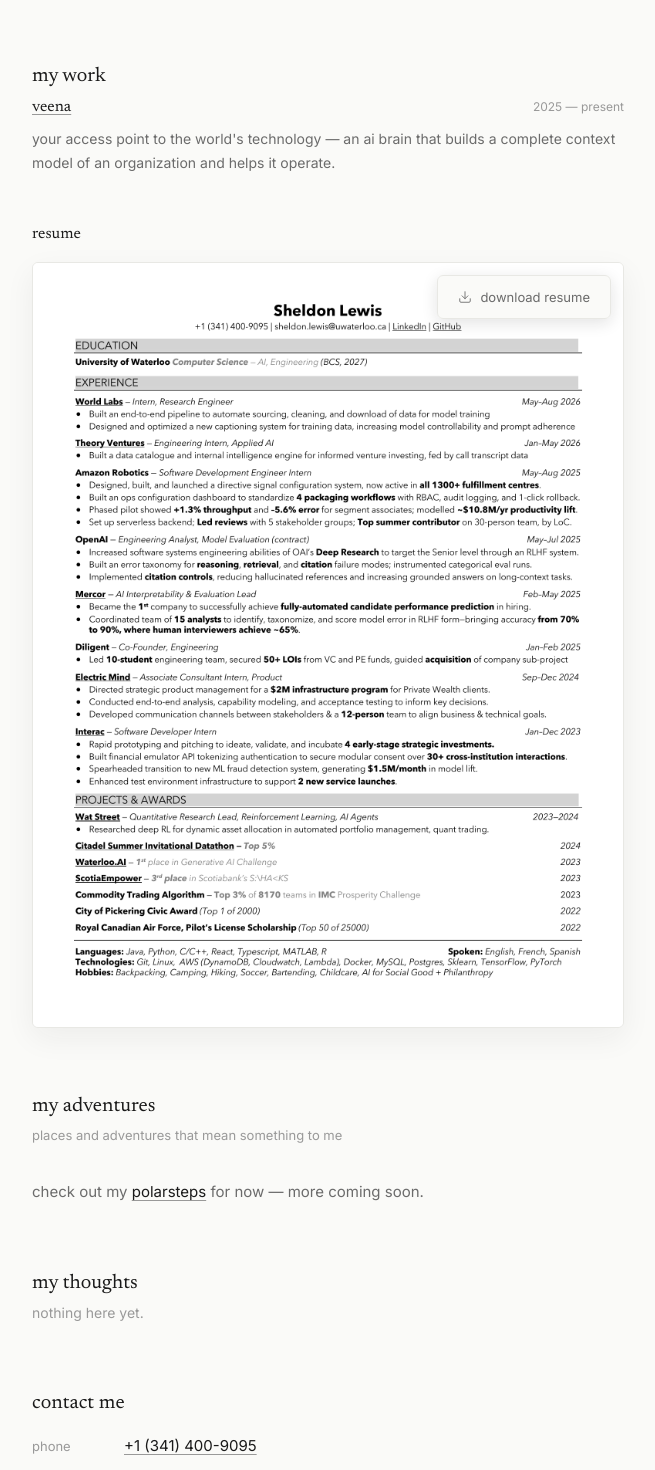
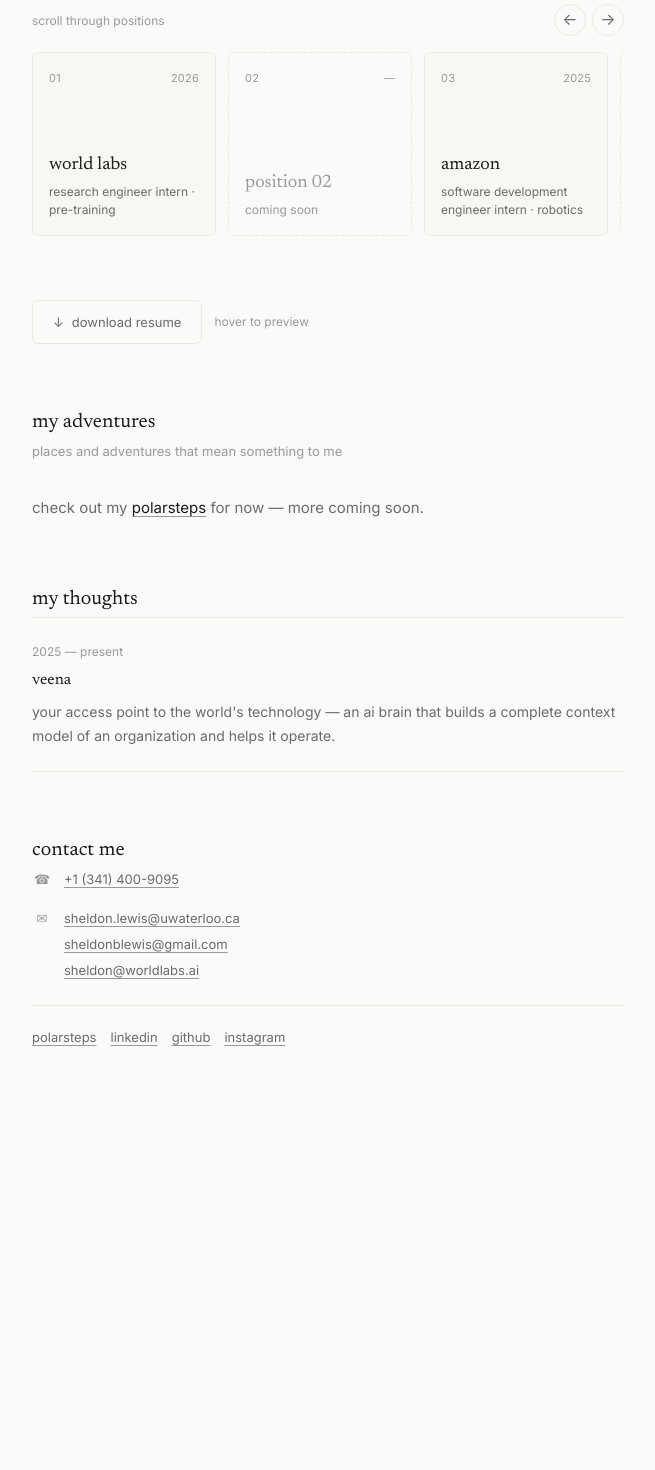
Before and after one commit to sheldonblewis/shelly-site, a Next.js app: page / in a window 1280 px wide. Shown: the part 380-1850 px from the top of the page, without its empty margins (312-967 px from the left). After the commit the page ends 1573 px from the top, so only its background shows below. Built offline with nearby package versions, Linux system fonts and the light colour scheme.

Commit message:
Redesign work and contact sections

```diff
--- a/data/contact.js
+++ b/data/contact.js
@@ -1,47 +1,22 @@
-// each entry is a contact link shown on /contact
-const contact = [
-  {
-    label: 'phone',
+const contact = {
+  phone: {
     href: 'tel:+13414009095',
     text: '+1 (341) 400-9095',
-    external: false,
+  },
+  emails: [
+    {
+      href: 'mailto:sheldon.lewis@uwaterloo.ca',
+      text: 'sheldon.lewis@uwaterloo.ca',
     },
     {
-    label: 'school',
-    href: 'mailto:sheldon.lewis@uwaterloo.ca',
-    text: 'sheldon.lewis@uwaterloo.ca',
-    external: false,
+      href: 'mailto:sheldonblewis@gmail.com',
+      text: 'sheldonblewis@gmail.com',
     },
     {
-    label: 'personal',
-    href: 'mailto:sheldonblewis@gmail.com',
-    text: 'sheldonblewis@gmail.com',
-    external: false,
-  },
-  {
-    label: 'work',
       href: 'mailto:sheldon@worldlabs.ai',
       text: 'sheldon@worldlabs.ai',
-    external: false,
     },
-  {
-    label: 'linkedin',
-    href: 'https://linkedin.com/in/sheldonblewis',
-    text: 'Sheldon Lewis',
-    external: true,
-  },
-  {
-    label: 'github',
-    href: 'https://github.com/sheldonblewis',
-    text: 'sheldonblewis',
-    external: true,
-  },
-  {
-    label: 'instagram',
-    href: 'https://instagram.com/_sheldonlewis',
-    text: '_sheldonlewis',
-    external: true,
-  },
-]
+  ],
+}
 
 export default contact
--- a/data/work.js
+++ b/data/work.js
@@ -1,10 +1,39 @@
-// each entry is a project/role shown on /work
+// each entry is a position shown in the homepage work carousel
 const work = [
   {
-    title: 'veena',
-    href: '/veena',
-    date: '2025 — present',
-    description: "your access point to the world's technology — an AI brain that builds a complete context model of an organization and helps it operate.",
+    id: 'world-labs',
+    title: 'world labs',
+    role: 'research engineer intern · pre-training',
+    date: '2026',
+    href: 'https://www.worldlabs.ai',
+    external: true,
+  },
+  {
+    id: 'placeholder-veena',
+    title: 'position 02',
+    role: 'coming soon',
+    date: '—',
+    placeholder: true,
+  },
+  {
+    id: 'amazon',
+    title: 'amazon',
+    role: 'software development engineer intern · robotics',
+    date: '2025',
+  },
+  {
+    id: 'placeholder-1',
+    title: 'position 04',
+    role: 'coming soon',
+    date: '—',
+    placeholder: true,
+  },
+  {
+    id: 'placeholder-2',
+    title: 'position 05',
+    role: 'coming soon',
+    date: '—',
+    placeholder: true,
   },
 ]
 
--- a/pages/index.js
+++ b/pages/index.js
@@ -1,5 +1,5 @@
 import Link from 'next/link'
-import { useState, useEffect } from 'react'
+import { useState, useEffect, useRef } from 'react'
 import PageMeta from '@/components/PageMeta'
 import Section from '@/components/Section'
 import work from '@/data/work'
@@ -14,6 +14,7 @@
 
 export default function Home({ thoughts }) {
   const [location, setLocation] = useState(null)
+  const workCarouselRef = useRef(null)
 
   useEffect(() => {
     fetch('/api/location')
@@ -23,6 +24,19 @@
       })
       .catch(() => {})
   }, [])
+
+  const scrollWork = (direction) => {
+    const carousel = workCarouselRef.current
+    if (!carousel) return
+    const firstCard = carousel.firstElementChild
+    const gap = parseFloat(window.getComputedStyle(carousel).columnGap) || 0
+    const cardWidth = firstCard ? firstCard.getBoundingClientRect().width : carousel.clientWidth
+    const reduceMotion = window.matchMedia('(prefers-reduced-motion: reduce)').matches
+    carousel.scrollBy({
+      left: direction * (cardWidth + gap),
+      behavior: reduceMotion ? 'auto' : 'smooth',
+    })
+  }
 
   return (
     <>
@@ -55,44 +69,60 @@
         </div>
       </div>
 
-      <nav className="section home-social-links" aria-label="social links">
-        <a href="https://polarsteps.com/sheldonlewis" target="_blank" rel="noopener noreferrer">polarsteps</a>
-        <a href="https://linkedin.com/in/sheldonblewis" target="_blank" rel="noopener noreferrer">linkedin</a>
-        <a href="https://instagram.com/_sheldonlewis" target="_blank" rel="noopener noreferrer">instagram</a>
-      </nav>
-
       <Section id="work" title="my work">
-        <div className="work-list">
-          {work.map((item) => (
-            <div key={item.title} className="work-item">
-              <div className="work-item-header">
-                <span className="work-item-title">
-                  {item.href ? <Link href={item.href}>{item.title}</Link> : item.title}
-                </span>
-                <span className="work-item-date">{item.date}</span>
+        <div className="work-carousel">
+          <div className="work-carousel-header">
+            <p className="work-carousel-hint">scroll through positions</p>
+            <div className="work-carousel-controls" role="group" aria-label="work carousel controls">
+              <button type="button" onClick={() => scrollWork(-1)} aria-label="previous work positions">←</button>
+              <button type="button" onClick={() => scrollWork(1)} aria-label="next work positions">→</button>
             </div>
-              <p className="work-item-description">{item.description}</p>
-            </div>
-          ))}
           </div>
 
-        <h3 className="section-subheader">resume</h3>
-        <figure className="resume-preview">
-          <img
-            src="/resume-preview.png"
-            alt="Sheldon Lewis technical resume"
-            width="1530"
-            height="1980"
-          />
-          <a href="/resume.pdf" download className="download-btn resume-download">
-            <svg width="14" height="14" viewBox="0 0 24 24" fill="none" stroke="currentColor" strokeWidth="1.5" strokeLinecap="round" strokeLinejoin="round" aria-hidden="true">
-              <path d="M21 15v4a2 2 0 0 1-2 2H5a2 2 0 0 1-2-2v-4" />
-              <polyline points="7 10 12 15 17 10" />
-              <line x1="12" y1="15" x2="12" y2="3" />
-            </svg>
+          <ul className="work-carousel-track" ref={workCarouselRef} tabIndex={0} aria-label="work positions">
+            {work.map((item, index) => {
+              const card = (
+                <>
+                  <span className="work-card-meta">
+                    <span className="work-card-index">{String(index + 1).padStart(2, '0')}</span>
+                    <span className="work-card-date">{item.date}</span>
+                  </span>
+                  <span className="work-card-content">
+                    <span className="work-card-title">{item.title}</span>
+                    <span className="work-card-role">{item.role}</span>
+                  </span>
+                </>
+              )
+
+              return (
+                <li key={item.id} className={`work-card-shell${item.placeholder ? ' placeholder' : ''}`}>
+                  {item.href ? (
+                    <Link
+                      href={item.href}
+                      className="work-card"
+                      {...(item.external ? { target: '_blank', rel: 'noopener noreferrer' } : {})}
+                    >
+                      {card}
+                    </Link>
+                  ) : (
+                    <div className="work-card">{card}</div>
+                  )}
+                </li>
+              )
+            })}
+          </ul>
+        </div>
+
+        <div className="resume-peek">
+          <div className="resume-hover-preview" aria-hidden="true">
+            <img src="/resume-preview.png" alt="" width="1530" height="1980" loading="lazy" />
+          </div>
+          <a href="/resume.pdf" download className="download-btn resume-link">
+            <span aria-hidden="true">↓</span>
             download resume
           </a>
-        </figure>
+          <span className="resume-hover-hint">hover to preview</span>
+        </div>
       </Section>
 
       <Section id="adventures" title="my adventures" subtitle="places and adventures that mean something to me">
@@ -121,8 +151,7 @@
 
       <Section id="thoughts" title="my thoughts">
         <div className="thoughts-list">
-          {thoughts.length > 0 ? (
-            thoughts.map((thought) => (
+          {thoughts.map((thought) => (
             <Link
               key={thought.slug}
               href={`/thoughts/${thought.slug}`}
@@ -132,27 +161,40 @@
               <div className="thought-title">{thought.title}</div>
               <p className="thought-preview">{thought.preview}</p>
             </Link>
-            ))
-          ) : (
-            <p className="empty-state">nothing here yet.</p>
-          )}
+          ))}
+
+          <Link href="/veena" className="thought-item">
+            <div className="thought-date">2025 — present</div>
+            <div className="thought-title">veena</div>
+            <p className="thought-preview">
+              your access point to the world's technology — an AI brain that builds a complete context model of an organization and helps it operate.
+            </p>
+          </Link>
         </div>
       </Section>
 
       <Section id="contact" title="contact me">
-        <div className="contact-links">
-          {contact.map((item) => (
-            <div key={item.label} className="contact-link">
-              <span className="contact-link-label">{item.label}</span>
-              <a
-                href={item.href}
-                {...(item.external ? { target: '_blank', rel: 'noopener noreferrer' } : {})}
-              >
-                {item.text}
-              </a>
+        <div className="contact-compact">
+          <div className="contact-compact-row">
+            <span className="contact-icon" aria-hidden="true">☎</span>
+            <a href={contact.phone.href}>{contact.phone.text}</a>
           </div>
+          <div className="contact-compact-row">
+            <span className="contact-icon" aria-hidden="true">✉</span>
+            <div className="contact-email-links">
+              {contact.emails.map((email) => (
+                <a key={email.href} href={email.href}>{email.text}</a>
               ))}
             </div>
+          </div>
+        </div>
+
+        <nav className="contact-social-links" aria-label="social links">
+          <a href="https://polarsteps.com/sheldonlewis" target="_blank" rel="noopener noreferrer">polarsteps</a>
+          <a href="https://linkedin.com/in/sheldonblewis" target="_blank" rel="noopener noreferrer">linkedin</a>
+          <a href="https://github.com/sheldonblewis" target="_blank" rel="noopener noreferrer">github</a>
+          <a href="https://instagram.com/_sheldonlewis" target="_blank" rel="noopener noreferrer">instagram</a>
+        </nav>
       </Section>
     </>
   )
--- a/styles/globals.css
+++ b/styles/globals.css
@@ -338,46 +338,137 @@
   line-height: 1.7;
 }
 
-/* work items */
-.work-list {
+/* work carousel */
+.work-carousel-header {
+  display: flex;
+  justify-content: space-between;
+  align-items: center;
+  margin-bottom: 0.75rem;
+}
+
+.work-carousel-hint {
+  font-size: 0.75rem;
+  color: var(--color-text-tertiary);
+}
+
+.work-carousel-controls {
+  display: flex;
+  gap: 6px;
+}
+
+.work-carousel-controls button {
+  width: 32px;
+  height: 32px;
+  border: 1px solid var(--color-border);
+  border-radius: 50%;
+  background: transparent;
+  color: var(--color-text-secondary);
+  cursor: pointer;
+  font: inherit;
+  transition: background-color 0.2s ease, border-color 0.2s ease, color 0.2s ease;
+}
+
+.work-carousel-controls button:hover {
+  background-color: var(--color-hover);
+  border-color: var(--color-text-tertiary);
+  color: var(--color-text);
+}
+
+.work-carousel-controls button:focus-visible {
+  outline: 2px solid var(--color-text);
+  outline-offset: 2px;
+}
+
+.work-carousel-track {
+  display: grid;
+  grid-auto-flow: column;
+  grid-auto-columns: 184px;
+  gap: 12px;
+  overflow-x: auto;
+  overscroll-behavior-inline: contain;
+  scroll-snap-type: x mandatory;
+  scrollbar-width: none;
+  list-style: none;
+  padding: 4px 2px 16px;
+  margin: 0;
+}
+
+.work-carousel-track::-webkit-scrollbar {
+  display: none;
+}
+
+.work-card-shell {
+  aspect-ratio: 1;
+  scroll-snap-align: start;
+}
+
+.work-card {
+  width: 100%;
+  height: 100%;
+  padding: 1rem;
   display: flex;
   flex-direction: column;
-  gap: 2rem;
+  justify-content: space-between;
+  border: 1px solid var(--color-border);
+  border-radius: 6px;
+  background-color: #f7f7f3;
+  color: var(--color-text);
+  text-decoration: none;
+  transition: transform 0.2s ease, border-color 0.2s ease, box-shadow 0.2s ease;
 }
 
-.work-item {
-  padding-bottom: 2rem;
-  border-bottom: 1px solid var(--color-border);
+a.work-card:hover {
+  transform: translateY(-3px);
+  border-color: var(--color-text-tertiary);
+  box-shadow: 0 8px 20px rgba(26, 26, 26, 0.06);
+  text-decoration: none;
 }
 
-.work-item:last-child {
-  border-bottom: none;
-  padding-bottom: 0;
+a.work-card:focus-visible {
+  outline: 2px solid var(--color-text);
+  outline-offset: 2px;
 }
 
-.work-item-header {
-  display: flex;
-  justify-content: space-between;
-  align-items: baseline;
-  margin-bottom: 0.375rem;
+.work-card-shell.placeholder .work-card {
+  border-style: dashed;
+  background-color: transparent;
 }
 
-.work-item-title {
-  font-family: var(--font-serif);
-  font-size: 1rem;
+.work-card-meta {
+  display: flex;
+  align-items: center;
+  justify-content: space-between;
+  gap: 0.75rem;
 }
 
-.work-item-date {
-  font-size: 0.75rem;
+.work-card-index,
+.work-card-date {
+  font-size: 0.688rem;
   color: var(--color-text-tertiary);
-  flex-shrink: 0;
-  margin-left: 1rem;
+  letter-spacing: 0.02em;
 }
 
-.work-item-description {
-  font-size: 0.875rem;
+.work-card-content {
+  display: flex;
+  flex-direction: column;
+  gap: 0.375rem;
+}
+
+.work-card-title {
+  font-family: var(--font-serif);
+  font-size: 1.125rem;
+  line-height: 1.3;
+}
+
+.work-card-role {
+  font-size: 0.75rem;
   color: var(--color-text-secondary);
-  line-height: 1.7;
+  line-height: 1.5;
+}
+
+.work-card-shell.placeholder .work-card-title,
+.work-card-shell.placeholder .work-card-role {
+  color: var(--color-text-tertiary);
 }
 
 /* adventures grid */
@@ -455,34 +546,51 @@
 }
 
 /* contact */
-.contact-links {
+.contact-compact {
   display: flex;
   flex-direction: column;
-  gap: 0.75rem;
+  gap: 1rem;
 }
 
-.contact-link {
+.contact-compact-row {
   display: grid;
-  grid-template-columns: 80px minmax(0, 1fr);
-  align-items: baseline;
+  grid-template-columns: 20px minmax(0, 1fr);
+  align-items: start;
   gap: 0.75rem;
-  font-size: 0.938rem;
-  padding: 0.75rem 0;
-  border-bottom: 1px solid var(--color-border);
+  font-size: 0.813rem;
+  color: var(--color-text-secondary);
 }
 
-.contact-link a {
+.contact-compact-row a {
   min-width: 0;
   overflow-wrap: anywhere;
+  color: var(--color-text-secondary);
 }
 
-.contact-link:last-child {
-  border-bottom: none;
+.contact-icon {
+  color: var(--color-text-tertiary);
+  text-align: center;
+  line-height: 1.75;
 }
 
-.contact-link-label {
-  color: var(--color-text-tertiary);
+.contact-email-links {
+  display: flex;
+  flex-direction: column;
+  gap: 0.25rem;
+}
+
+.contact-social-links {
+  display: flex;
+  flex-wrap: wrap;
+  gap: 0.875rem;
+  margin-top: 1.5rem;
+  padding-top: 1.25rem;
+  border-top: 1px solid var(--color-border);
+}
+
+.contact-social-links a {
   font-size: 0.813rem;
+  color: var(--color-text-secondary);
 }
 
 /* location badge */
@@ -509,8 +617,22 @@
 }
 
 .coffee-link {
+  display: inline-block;
   font-size: 0.813rem;
   color: var(--color-text-secondary);
+  transition: color 0.2s ease, transform 0.2s ease, text-decoration-color 0.2s ease;
+}
+
+.coffee-link:hover,
+.coffee-link:focus-visible {
+  color: var(--color-text);
+  transform: translateY(-2px);
+  text-decoration-color: var(--color-text);
+}
+
+.coffee-link:focus-visible {
+  outline: 1px solid var(--color-text);
+  outline-offset: 3px;
 }
 
 /* home */
@@ -535,29 +657,14 @@
   object-fit: cover;
 }
 
-.home-social-links {
-  display: flex;
-  flex-wrap: wrap;
+/* resume */
+.resume-peek {
+  position: relative;
+  display: inline-flex;
+  align-items: center;
   gap: 0.75rem;
-}
-
-.home-social-links a {
-  font-size: 0.938rem;
-}
-
-/* resume */
-.resume-preview {
-  position: relative;
-  overflow: hidden;
-  border: 1px solid var(--color-border);
-  border-radius: 6px;
-  background: #ffffff;
-  box-shadow: 0 10px 30px rgba(26, 26, 26, 0.06);
-}
-
-.resume-preview img {
-  width: 100%;
-  height: auto;
+  margin-top: 3rem;
+  z-index: 20;
 }
 
 .download-btn {
@@ -570,25 +677,55 @@
   font-size: 0.813rem;
   color: var(--color-text-secondary);
   text-decoration: none;
-  transition: all 0.2s ease;
-  margin-top: 1rem;
+  transition: border-color 0.2s ease, color 0.2s ease, transform 0.2s ease;
 }
 
-.resume-download {
-  position: absolute;
-  top: 12px;
-  right: 12px;
-  margin-top: 0;
-  background: rgba(250, 250, 248, 0.94);
-  box-shadow: 0 4px 16px rgba(26, 26, 26, 0.12);
-  backdrop-filter: blur(8px);
-  -webkit-backdrop-filter: blur(8px);
+.resume-link:hover,
+.resume-link:focus-visible {
+  border-color: var(--color-text-tertiary);
+  color: var(--color-text);
+  transform: translateY(-2px);
+  text-decoration: none;
 }
 
-.download-btn:hover {
-  border-color: var(--color-text-tertiary);
-  color: var(--color-text);
-  text-decoration: none;
+.resume-link:focus-visible {
+  outline: 2px solid var(--color-text);
+  outline-offset: 2px;
+}
+
+.resume-hover-hint {
+  font-size: 0.75rem;
+  color: var(--color-text-tertiary);
+}
+
+.resume-hover-preview {
+  position: absolute;
+  left: 0;
+  bottom: calc(100% + 14px);
+  width: min(280px, calc(100vw - (2 * var(--page-padding))));
+  overflow: hidden;
+  border: 1px solid var(--color-border);
+  border-radius: 6px;
+  background: #ffffff;
+  box-shadow: 0 14px 36px rgba(26, 26, 26, 0.14);
+  opacity: 0;
+  visibility: hidden;
+  pointer-events: none;
+  transform: translateY(10px) rotate(-1deg);
+  transform-origin: bottom left;
+  transition: opacity 0.2s ease, visibility 0.2s ease, transform 0.2s ease;
+}
+
+.resume-hover-preview img {
+  width: 100%;
+  height: auto;
+}
+
+.resume-peek:hover .resume-hover-preview,
+.resume-peek:focus-within .resume-hover-preview {
+  opacity: 1;
+  visibility: visible;
+  transform: translateY(0) rotate(-1deg);
 }
 
 /* empty state */
@@ -616,15 +753,6 @@
     grid-template-columns: 1fr;
   }
 
-  .work-item-header {
-    flex-direction: column;
-    gap: 0.125rem;
-  }
-
-  .work-item-date {
-    margin-left: 0;
-  }
-
   .nav-links {
     gap: 14px;
   }
@@ -641,6 +769,14 @@
   .home-headshot {
     width: 152px;
     grid-row: 1;
+  }
+
+  .work-carousel-track {
+    grid-auto-columns: 168px;
+  }
+
+  .resume-hover-hint {
+    display: none;
   }
 }
 
@@ -669,3 +805,20 @@
     scroll-margin-top: 120px;
   }
 }
+
+@media (prefers-reduced-motion: reduce) {
+  html {
+    scroll-behavior: auto;
+  }
+
+  .location-dot {
+    animation: none;
+  }
+
+  .coffee-link,
+  .work-card,
+  .resume-link,
+  .resume-hover-preview {
+    transition: none;
+  }
+}
```
Lines whose indentation alone changed are shown as unchanged.
